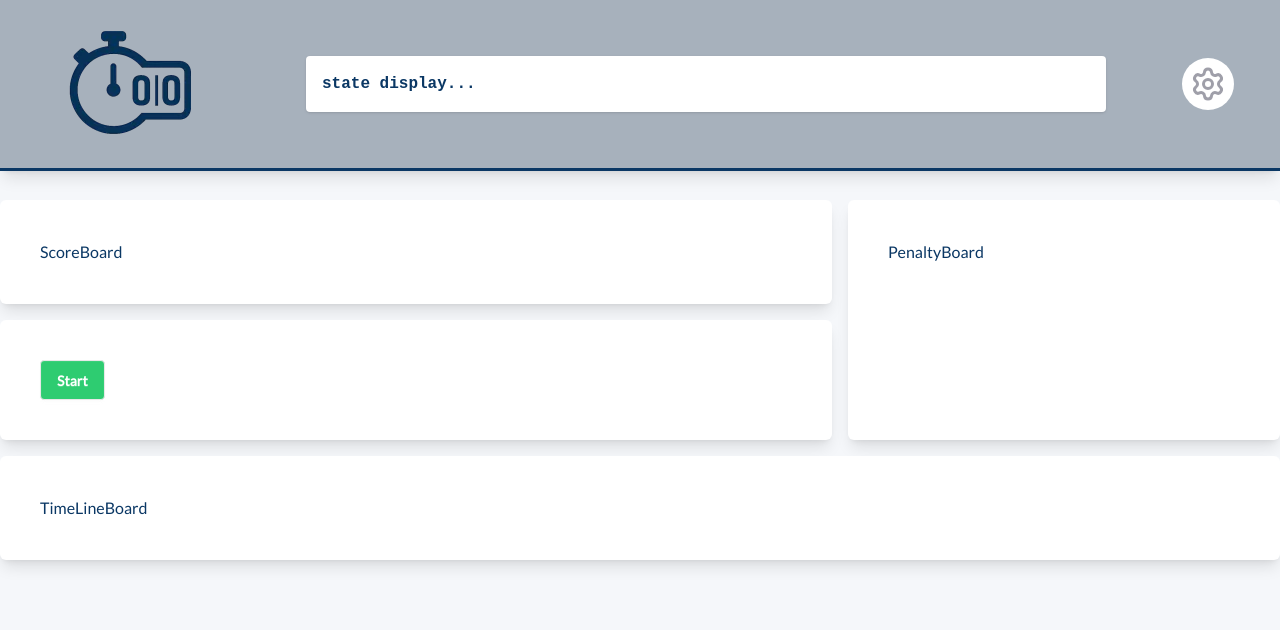
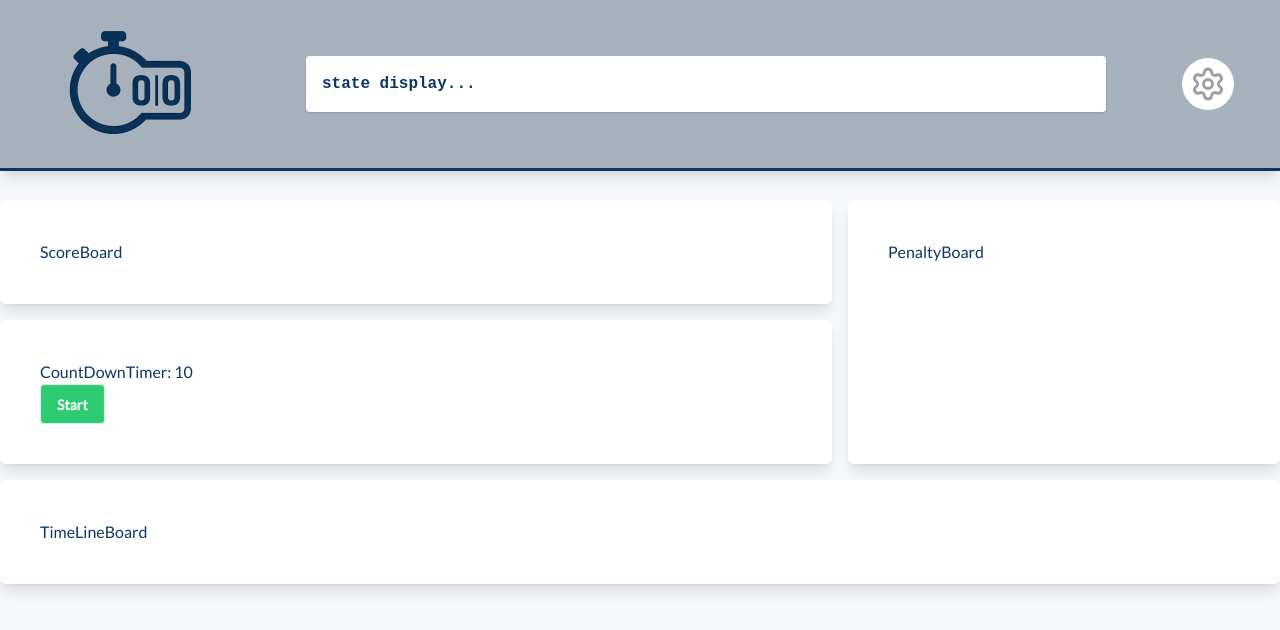
Before and after one commit to GittyX3b/tisco-matchdesk, a React (Vite) app: page / in a window 1280 px wide. Shown: the top 630 px of the page. Built offline with nearby package versions, Linux system fonts and the light colour scheme; a web font is replaced by a local one.

Commit message:
initial timer running (#7)

```diff
--- a/src/components/TimerBoard.jsx
+++ b/src/components/TimerBoard.jsx
@@ -1,10 +1,12 @@
 import { useTime } from '@context';
+import { CountDownTimer } from '@elements';
 
 const TimerBoard = () => {
   const { time, toggleTime } = useTime();
 
   return (
     <article className='tisco-tile'>
+      <CountDownTimer initSec='10' isRunning={time.on} />
       <button className={time.on ? 'btn-red' : 'btn-green'} onClick={toggleTime}>
         {time.on ? 'Stop' : 'Start'}
       </button>
--- /dev/null
+++ b/src/components/elements/CountDownTimer.jsx
@@ -0,0 +1,19 @@
+import { useEffect, useState } from 'react';
+
+const CountDownTimer = ({ initSec, isRunning }) => {
+  const [timerSec, setTimerSec] = useState(Number(initSec));
+  const [timesUp, setTimesUp] = useState(false);
+
+  useEffect(() => {
+    if (!isRunning || timesUp) return;
+
+    const interval = setInterval(() => {
+      setTimerSec((prev) => (prev === 0 ? 0 : prev - 1));
+    }, 1000);
+    return () => clearInterval(interval);
+  });
+
+  return <div>CountDownTimer: {timerSec}</div>;
+};
+
+export { CountDownTimer };
--- /dev/null
+++ b/src/components/elements/index.js
@@ -0,0 +1,3 @@
+import { CountDownTimer } from '@elements/CountDownTimer';
+
+export { CountDownTimer };
```
